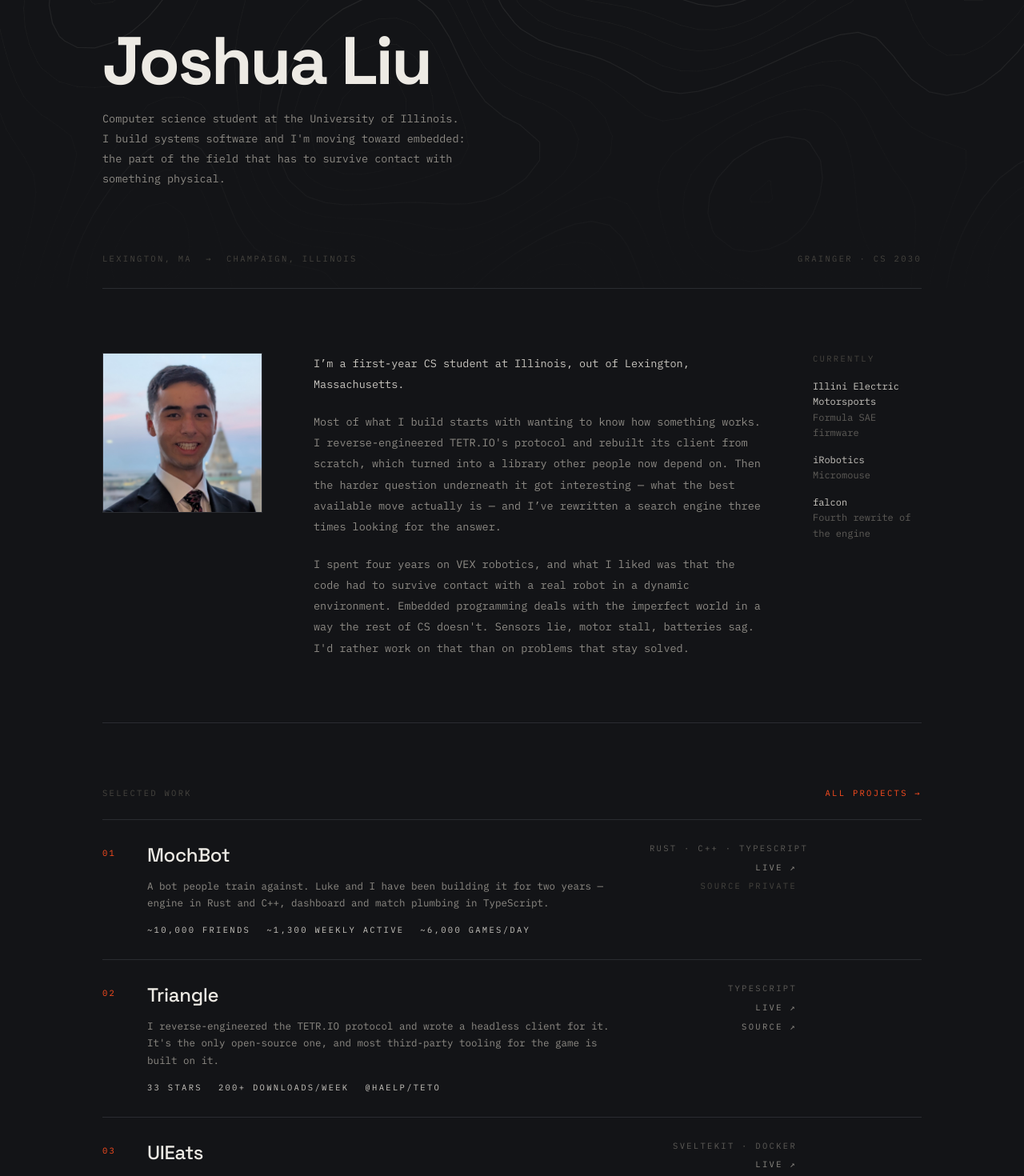
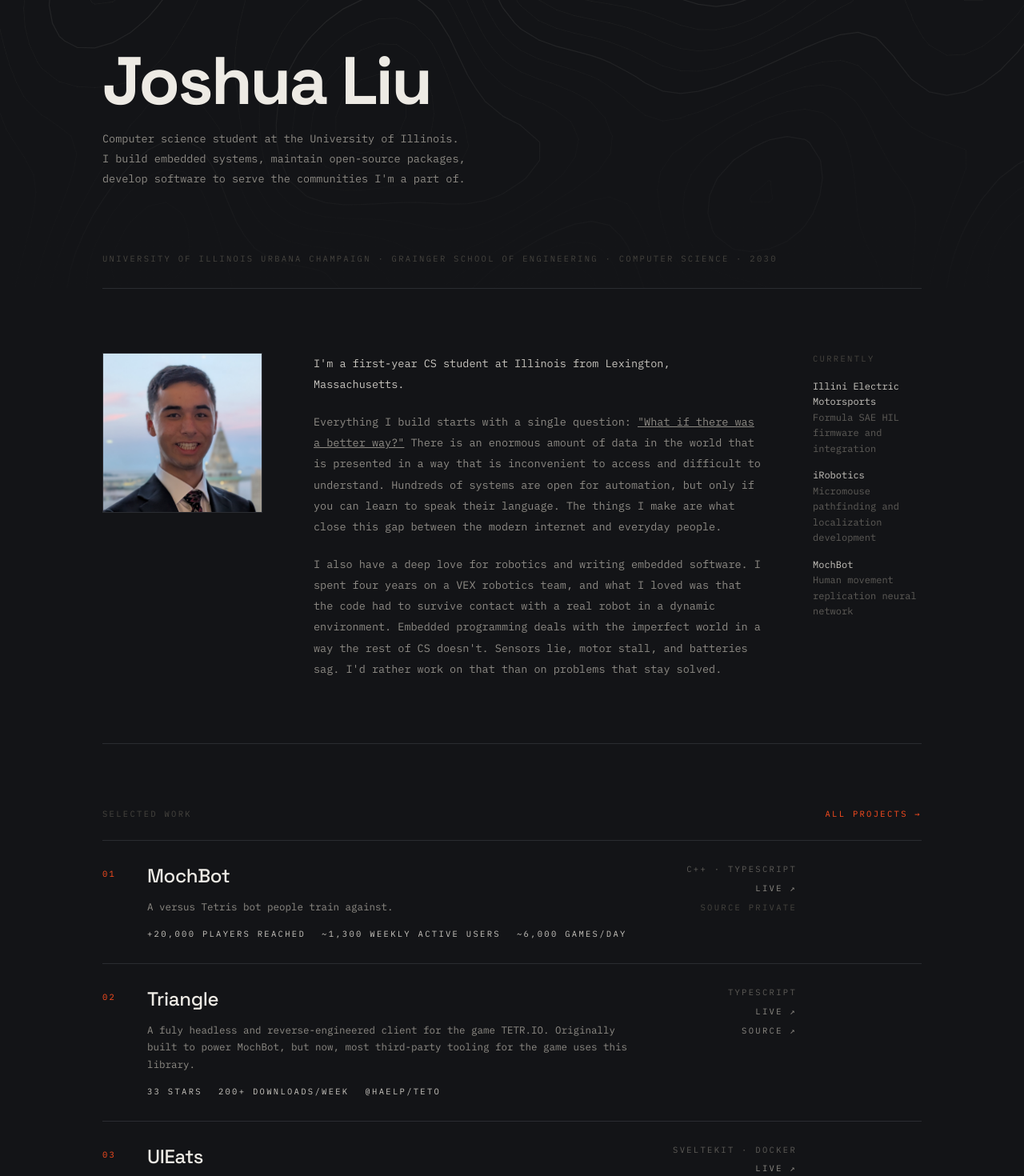
Before and after one commit to halp1/joshliu.page, a SvelteKit app: page / in a window 1280 px wide. Shown: the part 440-1910 px from the top of the page at 80% size. Built offline with nearby package versions, Linux system fonts and the light colour scheme.

Commit message:
fixing some content

```diff
--- a/src/lib/data/projects.ts
+++ b/src/lib/data/projects.ts
@@ -23,33 +23,19 @@ export const groups: Group[] = [
 			{
 				name: 'MochBot',
 				blurb:
-					'A bot people train against. Luke and I have been building it for two years — engine in Rust and C++, dashboard and match plumbing in TypeScript.',
-				tech: 'Rust · C++ · TypeScript',
+					'A versus Tetris bot people train against.',
+				tech: 'C++ · TypeScript',
 				href: null,
-				stats: ['~10,000 friends', '~1,300 weekly active', '~6,000 games/day'],
+				stats: ['+20,000 players reached', '~1,300 weekly active users', '~6,000 games/day'],
 				featured: 1,
-				live: 'https://ch.tetr.io/u/mochbot'
+				live: 'https://us.posthog.com/shared/DiMu37UmgBfqhBXzv6_PNatYYp0aGA'
 			},
 			{
-				name: 'falcon',
+				name: 'Falcon',
 				blurb:
 					'A search engine for tetromino stackers. Rust, three rewrites, each one faster than the last.',
 				tech: 'Rust',
 				href: 'https://github.com/halp1/falcon-2'
-			},
-			{
-				name: 'fusion',
-				blurb:
-					'Replay-coaching engine — move generation, search, evaluation, and the pipeline that trains it.',
-				tech: 'Rust',
-				href: 'https://github.com/MochBot/fusion'
-			},
-			{
-				name: 'mimic',
-				blurb:
-					"A timing model that makes a bot's keystrokes look like a person's. Trained on real replays.",
-				tech: 'TypeScript · Rust',
-				href: null
 			},
 			{
 				name: 'Mosaic',
@@ -66,7 +52,8 @@ export const groups: Group[] = [
 			{
 				name: 'Triangle',
 				blurb:
-					"I reverse-engineered the TETR.IO protocol and wrote a headless client for it. It's the only open-source one, and most third-party tooling for the game is built on it.",
+					// "I reverse-engineered the TETR.IO protocol and wrote a headless client for it. It's the only open-source one, and most third-party tooling for the game is built on it.",
+					'A fuly headless and reverse-engineered client for the game TETR.IO. Originally built to power MochBot, but now, most third-party tooling for the game uses this library.',
 				tech: 'TypeScript',
 				href: 'https://github.com/halp1/triangle',
 				stats: ['33 stars', '200+ downloads/week', '@haelp/teto'],
--- a/src/lib/data/site.ts
+++ b/src/lib/data/site.ts
@@ -17,9 +17,9 @@ export const site = {
 } as const;
 
 export const currently = [
-	{ org: 'Illini Electric Motorsports', what: 'Formula SAE firmware' },
-	{ org: 'iRobotics', what: 'Micromouse' },
-	{ org: 'falcon', what: 'Fourth rewrite of the engine' }
+	{ org: 'Illini Electric Motorsports', what: 'Formula SAE HIL firmware and integration' },
+	{ org: 'iRobotics', what: 'Micromouse pathfinding and localization development' },
+	{ org: 'MochBot', what: 'Human movement replication neural network' }
 ];
 
 export const beyond = [
@@ -33,7 +33,7 @@ export const beyond = [
 	},
 	{
 		lead: 'VEX summer camps',
-		rest: "— Ran them for middle schoolers and raised the team's yearly budget, so cost wasn't what kept anyone off it."
+		rest: "— I ran camps for middle schoolers and raised my team's yearly budget, so cost was never a barrier for learning robotics."
 	},
 	{
 		lead: 'VEX Massachusetts State Champions, 2026',
--- a/src/routes/+page.svelte
+++ b/src/routes/+page.svelte
@@ -29,14 +29,18 @@
 			{site.name}
 		</h1>
 		<p class="mt-5 max-w-[29rem] text-[13.5px] leading-[1.85] text-dim">
-			{site.role}.<br />I build systems software and I'm moving toward embedded: the part of the
-			field that has to survive contact with something physical.
+			{site.role}.<br />
+			I build embedded systems, maintain open-source packages, develop software to serve the communities
+			I'm a part of.
 		</p>
 	</div>
 
 	<div class="shell relative z-10 flex items-center justify-between pb-6 md:pb-7">
-		<span class="label text-fainter">{site.from} &nbsp;&rarr;&nbsp; {site.location}</span>
-		<span class="hidden label text-fainter sm:block">Grainger &middot; CS 2030</span>
+		<!-- <span class="label text-fainter">{site.from} &nbsp;&rarr;&nbsp; {site.location}</span> -->
+		<span class="hidden label text-fainter sm:block"
+			>University of Illinois Urbana Champaign &middot; Grainger School of Engineering &middot;
+			Computer Science &middot; 2030</span
+		>
 	</div>
 </section>
 
@@ -59,20 +63,26 @@
 
 			<div class="flex max-w-[35rem] flex-col gap-5">
 				<p class="text-[13.5px] leading-[1.95] text-ink-2">
-					I&rsquo;m a first-year CS student at Illinois, out of Lexington, Massachusetts.
+					I'm a first-year CS student at Illinois from Lexington, Massachusetts.
 				</p>
 				<p class="text-[13.5px] leading-[1.95] text-dim">
-					Most of what I build starts with wanting to know how something works. I reverse-engineered
-					TETR.IO's protocol and rebuilt its client from scratch, which turned into a library
-					other people now depend on. Then the harder question underneath it got interesting — what
-					the best available move actually is — and I&rsquo;ve rewritten a search engine three times
-					looking for the answer.
+					<!-- Most of what I build starts with wanting to know how something works. I reverse-engineered
+					TETR.IO's protocol and rebuilt its client from scratch, which turned into a library other
+					people now depend on. Then the harder question underneath it got interesting — what the
+					best available move actually is — and I&rsquo;ve rewritten a search engine three times
+					looking for the answer. -->
+					Everything I build starts with a single question: <u>"What if there was a better way?"</u> There
+					is an enormous amount of data in the world that is presented in a way that is inconvenient to
+					access and difficult to understand. Hundreds of systems are open for automation, but only if
+					you can learn to speak their language. The things I make are what close this gap between the
+					modern internet and everyday people.
 				</p>
 				<p class="text-[13.5px] leading-[1.95] text-dim">
-					I spent four years on VEX robotics, and what I liked was that the code had to survive
-					contact with a real robot in a dynamic environment. Embedded programming deals with the imperfect world in a way
-					the rest of CS doesn't. Sensors lie, motor stall, batteries sag. I'd rather work on that
-					than on problems that stay solved.
+					I also have a deep love for robotics and writing embedded software. I spent four years on
+					a VEX robotics team, and what I loved was that the code had to survive contact with a real
+					robot in a dynamic environment. Embedded programming deals with the imperfect world in a
+					way the rest of CS doesn't. Sensors lie, motor stall, and batteries sag. I'd rather work on
+					that than on problems that stay solved.
 				</p>
 			</div>
 
@@ -119,7 +129,7 @@
 				</div>
 
 				<div class="flex shrink-0 flex-col gap-2 md:w-[11.5rem] md:text-right">
-					<span class="label text-faint whitespace-nowrap">{project.tech}</span>
+					<span class="label whitespace-nowrap text-faint">{project.tech}</span>
 					{#if project.live}
 						<a {...external(project.live)} class="label text-dim no-underline hover:text-accent">
 							Live &nearr;
```
Also changed, not shown: static/joshua.jpg.
